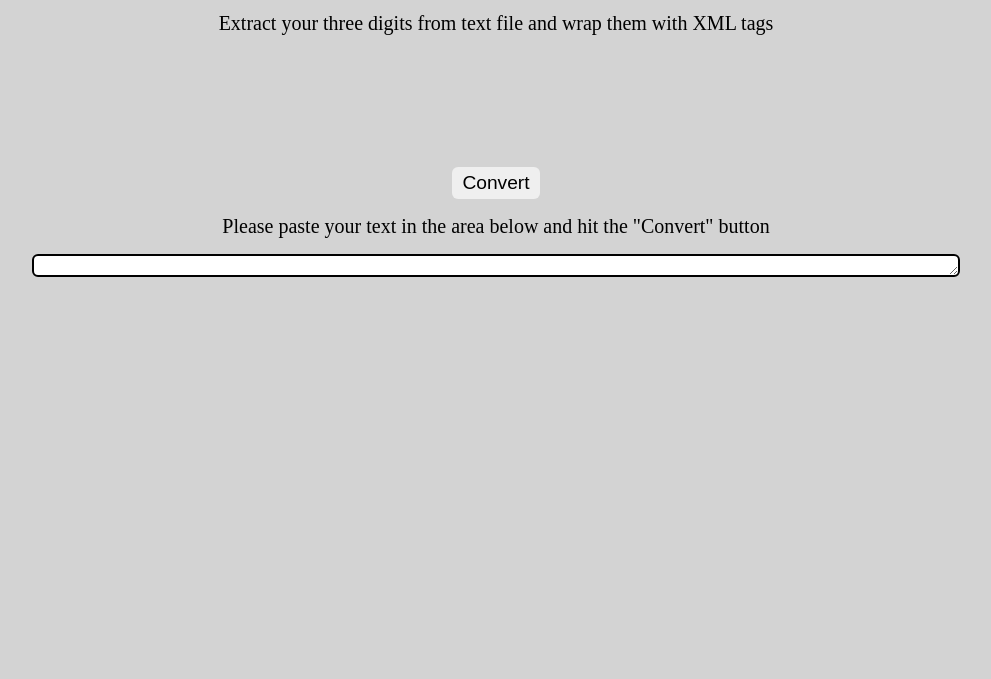
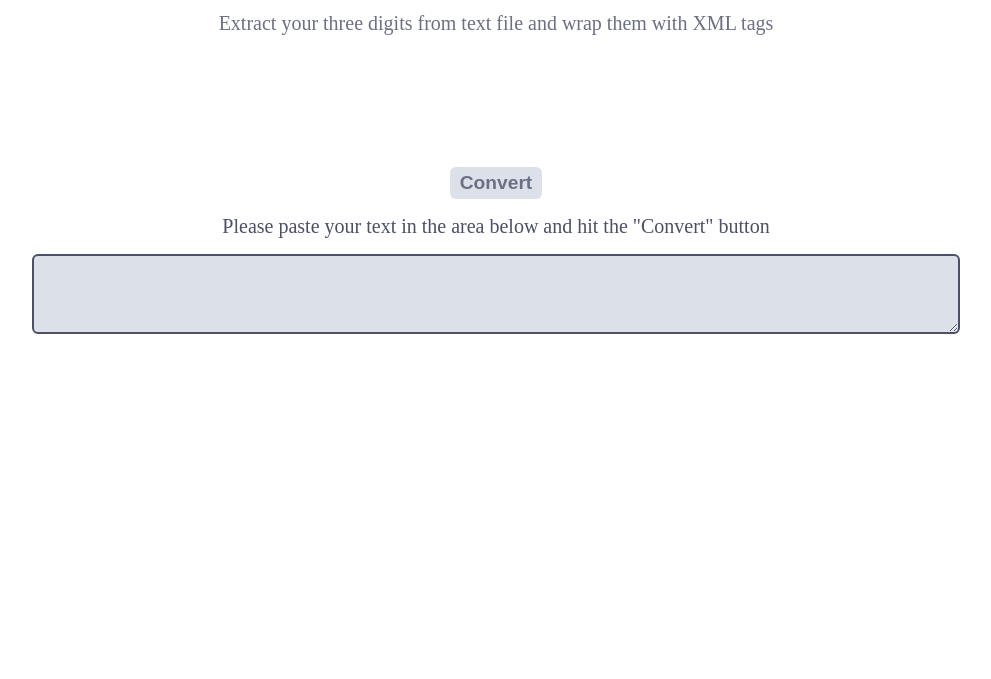
Before and after one commit to VeejayPL/bmw-text-to-xml-converter, a website: page index.html in a window 1280 px wide. Shown: the part 121-800 px from the top of the page, without its empty margins (144-1135 px from the left). Drawn offline with Linux system fonts and the light colour scheme.

Commit message:
Apply colors

```diff
--- a/style.css
+++ b/style.css
@@ -18,12 +18,17 @@ body {
   margin: 0;
   font-family: system ui;
   font-size: 1.25rem;
-  background: lightgrey;
+  color: var(--text);
+  background: var(--base);
 }
 
 .site-title {
   padding: 2rem;
   text-align: center;
+}
+
+.site-text {
+  color: var(--subtext);
 }
 
 .wrapper {
@@ -39,17 +44,21 @@ body {
 .convert-btn,
 .auto-height {
   border-radius: 6px;
+  border: 2px solid var(--text);
+  background: var(--secondary);
 }
 
 .convert-btn {
   border-style: none;
   font-size: 1.2rem;
+  font-weight: bold;
+  color: var(--subtext);
   padding: 5px 10px;
 }
 
 .auto-height {
   width: 100%;
-  border: 2px solid;
+  height: 5rem;
 }
 
 .diagonal {
```
